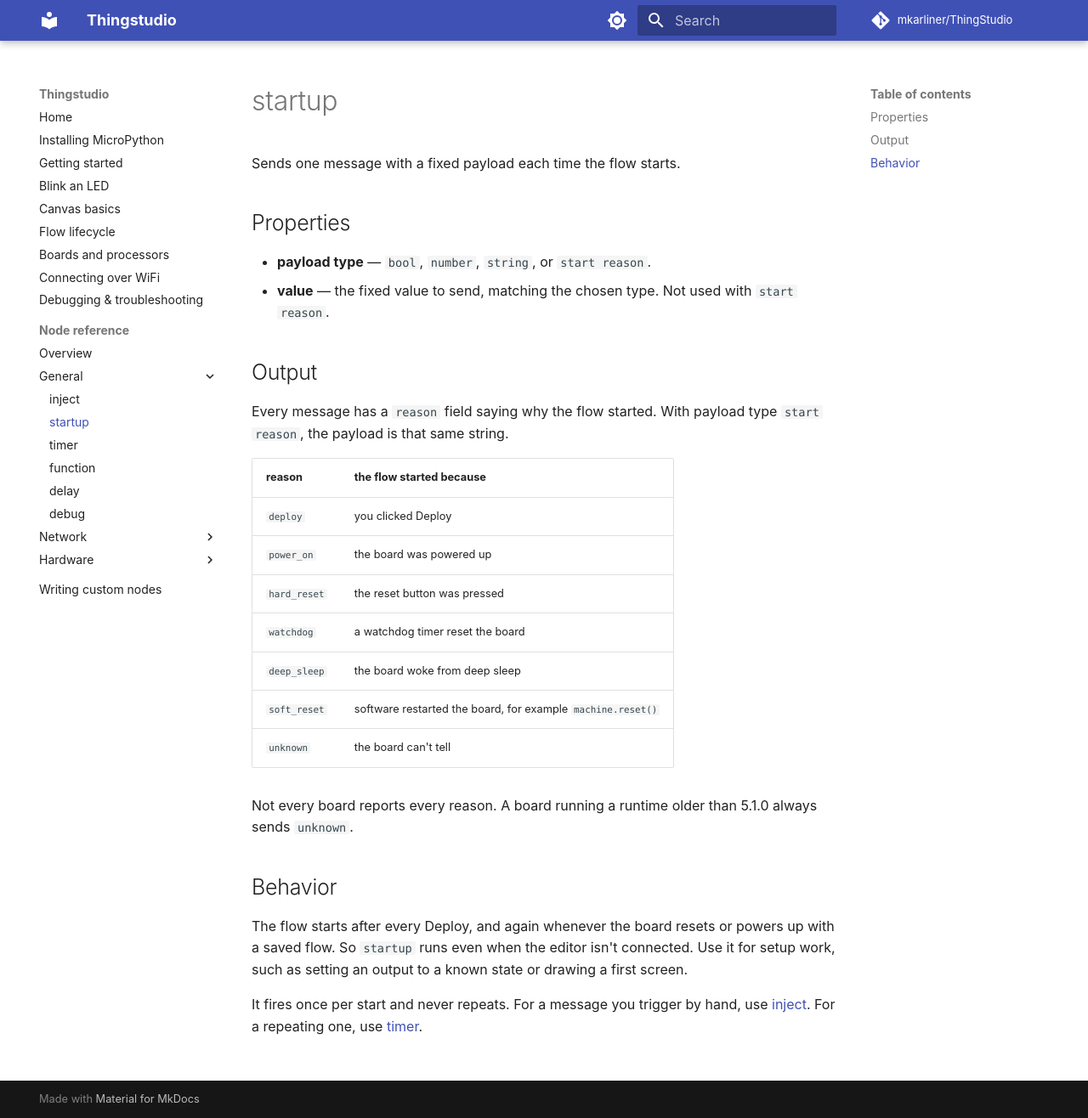
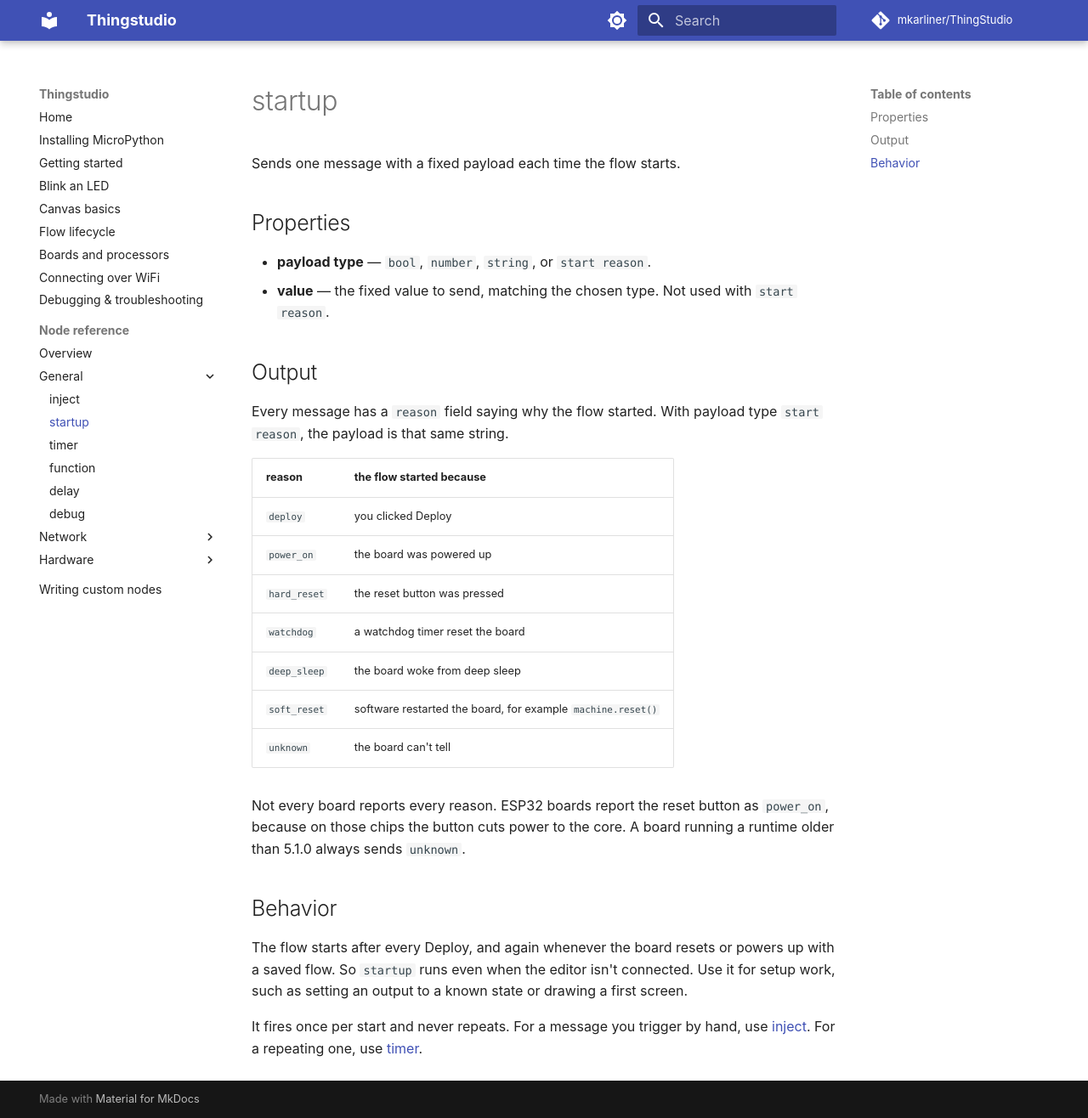
Before and after one commit to mkarliner/ThingStudio, an MkDocs documentation site: the page built from docs/user-guide/nodes/startup.md, in a window 1280 px wide and 1316 px high. Shown: the whole window at 85% size. Built offline with MkDocs 1.6.1 and Material for MkDocs 9.7.7, drawn with Linux system fonts in a browser that asks for light colours; comment, search, counter and statistics services are not loaded.

Commit message:
C3 memory baseline; startup reason: ESP32 reset button reports power_on

```diff
--- a/docs/user-guide/nodes/startup.md
+++ b/docs/user-guide/nodes/startup.md
@@ -22,7 +22,8 @@
 | `soft_reset` | software restarted the board, for example `machine.reset()` |
 | `unknown` | the board can't tell |
 
-Not every board reports every reason. A board running a runtime older than 5.1.0 always sends `unknown`.
+Not every board reports every reason. ESP32 boards report the reset button as `power_on`, because on those
+chips the button cuts power to the core. A board running a runtime older than 5.1.0 always sends `unknown`.
 
 ## Behavior
 
```
Also changed, not shown: docs/working-notes/learnings/micropython-device-runtime.md (+7 -0 lines), docs/working-notes/wifi-transport-built-briefing.md (+10 -0 lines).
